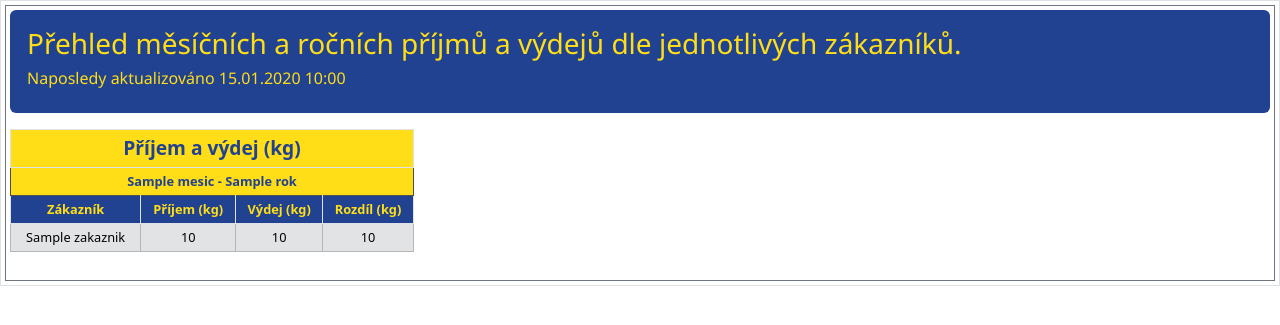
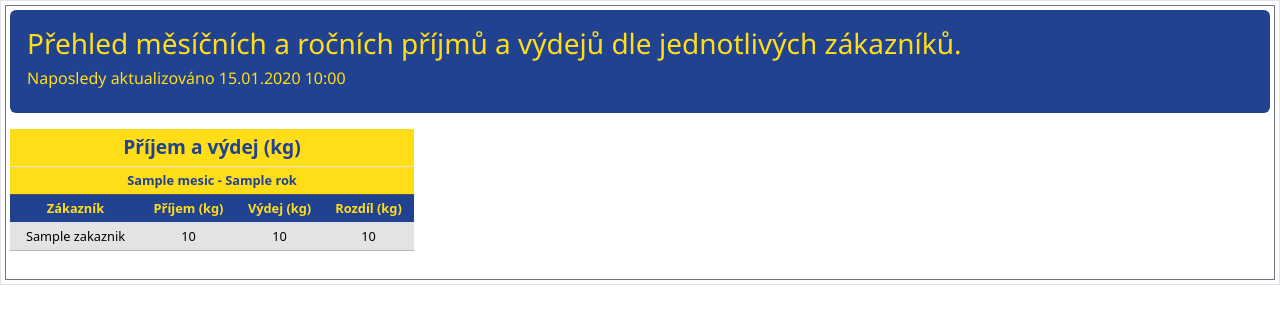
Before and after one commit to zpilat/Django_order_processing, a Django app: template orders/templates/orders/dashboard_kamiony.html in a window 1280 px wide. Shown: the top 325 px of the page. Run offline with Django 5.2, Linux system fonts and the light colour scheme; the template is opened without the code that fills it: most values are stand-ins (such as "Sample title", 1, 10 or a date in 2020).

Commit message:
Upravení stylů tabulek v přehledech stavu beden a kamionů pro odstranění okrajů a zajištění konzistentního vzhledu

```diff
--- a/orders/templates/orders/partials/dashboard_bedny_content.html
+++ b/orders/templates/orders/partials/dashboard_bedny_content.html
@@ -14,7 +14,7 @@
             {{ zakaznik }}
           </div>
           <div class="card-body p-2">
-            <table class="table table-sm table-bordered align-middle mb-0">
+            <table class="table table-sm align-middle mb-0">
               <thead>
                 <tr>
                   <th style="background-color: #214290; color: #ffde17;">Stav bedny</th>
--- a/orders/templates/orders/partials/dashboard_kamiony_content.html
+++ b/orders/templates/orders/partials/dashboard_kamiony_content.html
@@ -7,7 +7,7 @@
 
 <div class="row flex-nowrap overflow-auto">
   <div class="col-lg-4 col-md-6 col-sm-8 mb-4">
-    <table class="table table-sm table-bordered align-middle mb-0 text-center">
+    <table class="table table-sm align-middle mb-0 text-center">
       <thead>
         <tr style="font-size: 1.2rem;">
           <th colspan="4" class="fw-bold" style="background-color: #ffde17; color: #214290;">Příjem a výdej (kg)</th>
```
